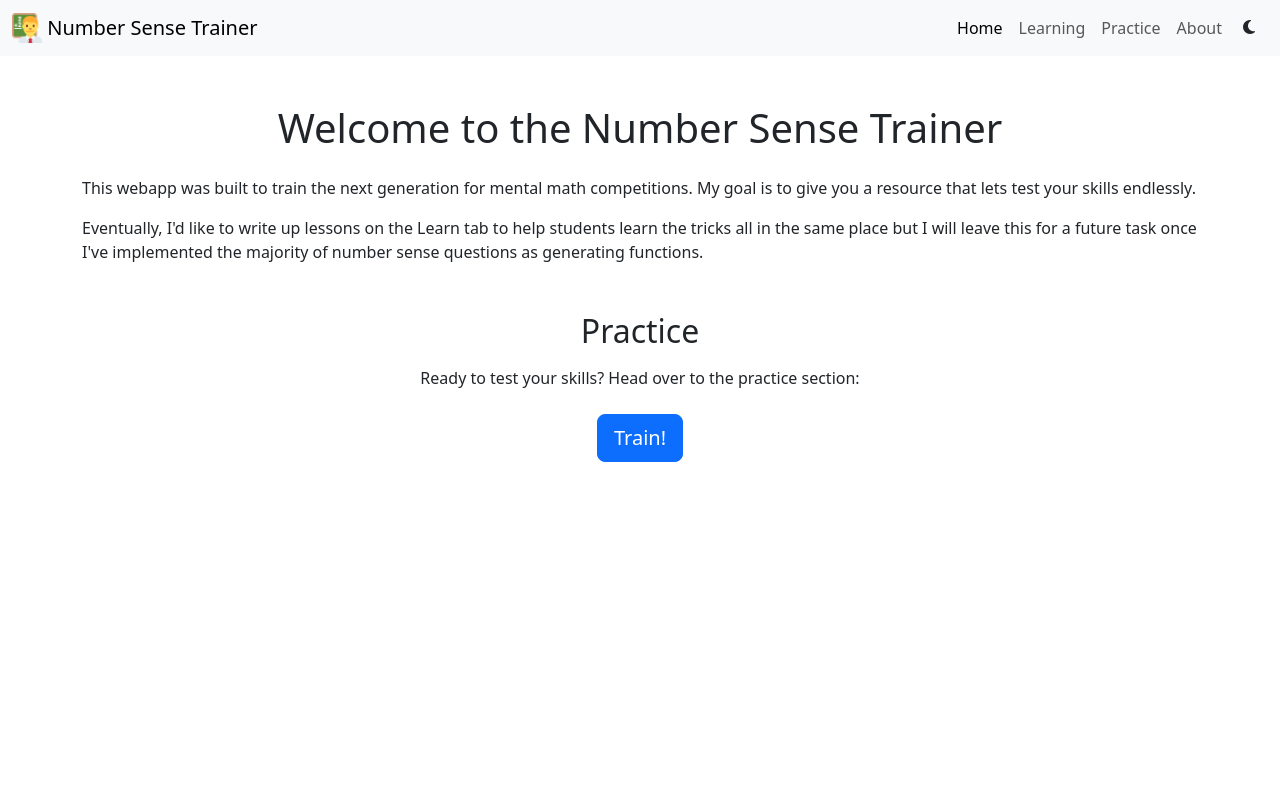
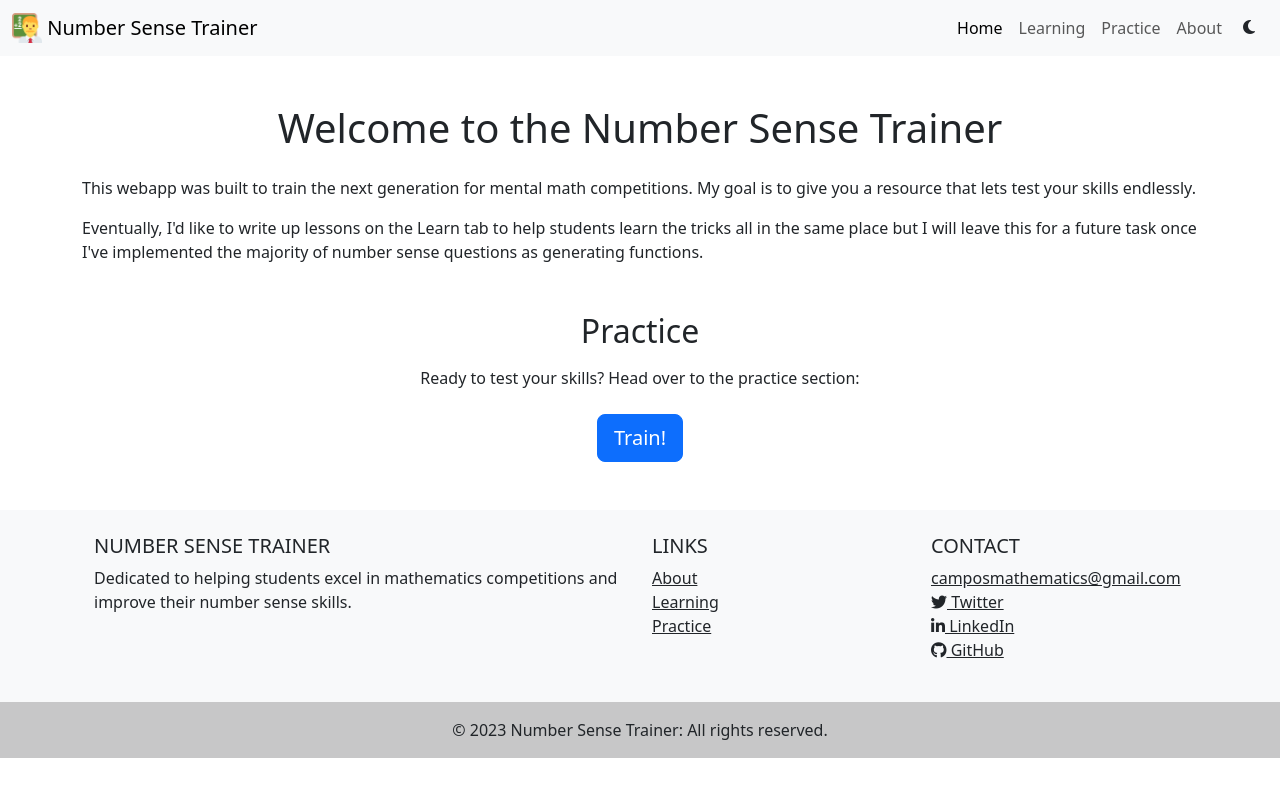
Before and after one commit to marco-campos/ns1, a React (Create React App) app: page / in a window 1280 px wide. Shown: the top 796 px of the page. Built offline with nearby package versions, Linux system fonts and the light colour scheme; a small style sheet from the web is missing.

Commit message:
Added a footer, some contact links, and fixed some spacing issues

```diff
--- a/src/App.js
+++ b/src/App.js
@@ -5,7 +5,7 @@ import HomePage from './components/HomePage';
 import LearningPage from './components/LearningPage';
 import PracticePage from './components/PracticePage'; // Renamed App.js to PracticePage.js
 import AboutPage from './components/AboutPage';
-
+import Footer from './Footer';
 
 function App() {
   return (
@@ -18,7 +18,9 @@ function App() {
         <Route path="/about" element={<AboutPage />} />
         {/* Use 'Route' with 'element' prop instead of 'component' */}
       </Routes>
+      <Footer />
     </Router>
+
   );
 }
 
--- /dev/null
+++ b/src/Footer.js
@@ -0,0 +1,68 @@
+import React from 'react';
+import { Link } from 'react-router-dom';
+
+const Footer = () => {
+  return (
+    <footer className="bg-light text-center text-lg-start">
+      <div className="container p-4">
+        <div className="row">
+          <div className="col-lg-6 col-md-12 mb-4 mb-md-0">
+            <h5 className="text-uppercase">Number Sense Trainer</h5>
+
+            <p>
+              Dedicated to helping students excel in mathematics competitions and improve their number sense skills.
+            </p>
+          </div>
+
+          <div className="col-lg-3 col-md-6 mb-4 mb-md-0">
+            <h5 className="text-uppercase">Links</h5>
+
+            <ul className="list-unstyled mb-0">
+              <li>
+                <Link to="/about" className="text-dark">About</Link>
+              </li>
+              <li>
+                <Link to="/learning" className="text-dark">Learning</Link>
+              </li>
+              <li>
+                <Link to="/practice" className="text-dark">Practice</Link>
+              </li>
+            </ul>
+          </div>
+
+          <div className="col-lg-3 col-md-6 mb-4 mb-md-0">
+            <h5 className="text-uppercase">Contact</h5>
+
+            <ul className="list-unstyled">
+              <li>
+                <a href="mailto:camposmathematics@gmail.com" className="text-dark">camposmathematics@gmail.com</a>
+              </li>
+              <li>
+                <a href="https://twitter.com/mcamposmath" className="text-dark" target="_blank" rel="noopener noreferrer">
+                <i className="fab fa-twitter"></i> Twitter
+                </a>
+            </li>
+            <li>
+                <a href="https://www.linkedin.com/in/marco-campos24/" className="text-dark" target="_blank" rel="noopener noreferrer">
+                <i className="fab fa-linkedin-in"></i> LinkedIn
+                </a>
+            </li>
+            <li>
+                <a href="https://github.com/marco-campos" className="text-dark" target="_blank" rel="noopener noreferrer">
+                <i className="fab fa-github"></i> GitHub
+                </a>
+            </li>
+              {/* Add additional contact methods as needed */}
+            </ul>
+          </div>
+        </div>
+      </div>
+
+      <div className="text-center p-3" style={{ backgroundColor: 'rgba(0, 0, 0, 0.2)' }}>
+        &copy; {new Date().getFullYear()} Number Sense Trainer: All rights reserved.
+      </div>
+    </footer>
+  );
+};
+
+export default Footer;
--- a/src/components/HomePage.js
+++ b/src/components/HomePage.js
@@ -9,10 +9,10 @@ const HomePage = () => {
           <p>This webapp was built to train the next generation for mental math competitions. My goal is to give you a resource that lets test your skills endlessly. </p>
           <p>Eventually, I'd like to write up lessons on the Learn tab to help students learn the tricks all in the same place but I will leave this for a future task once I've implemented the majority of number sense questions as generating functions.</p>
       </div>
-      <div className="container mt-5">
+      <div className="container mt-5 mb-5">
       <h2 className="mb-3 text-center">Practice</h2>
       <p className="mb-4 text-center">Ready to test your skills? Head over to the practice section:</p>
-      <div className="d-flex justify-content-center">
+      <div className="d-flex justify-content-center mb-5">
         <Link to="/practice" className="btn btn-primary btn-lg">
           Train!
         </Link>
```
